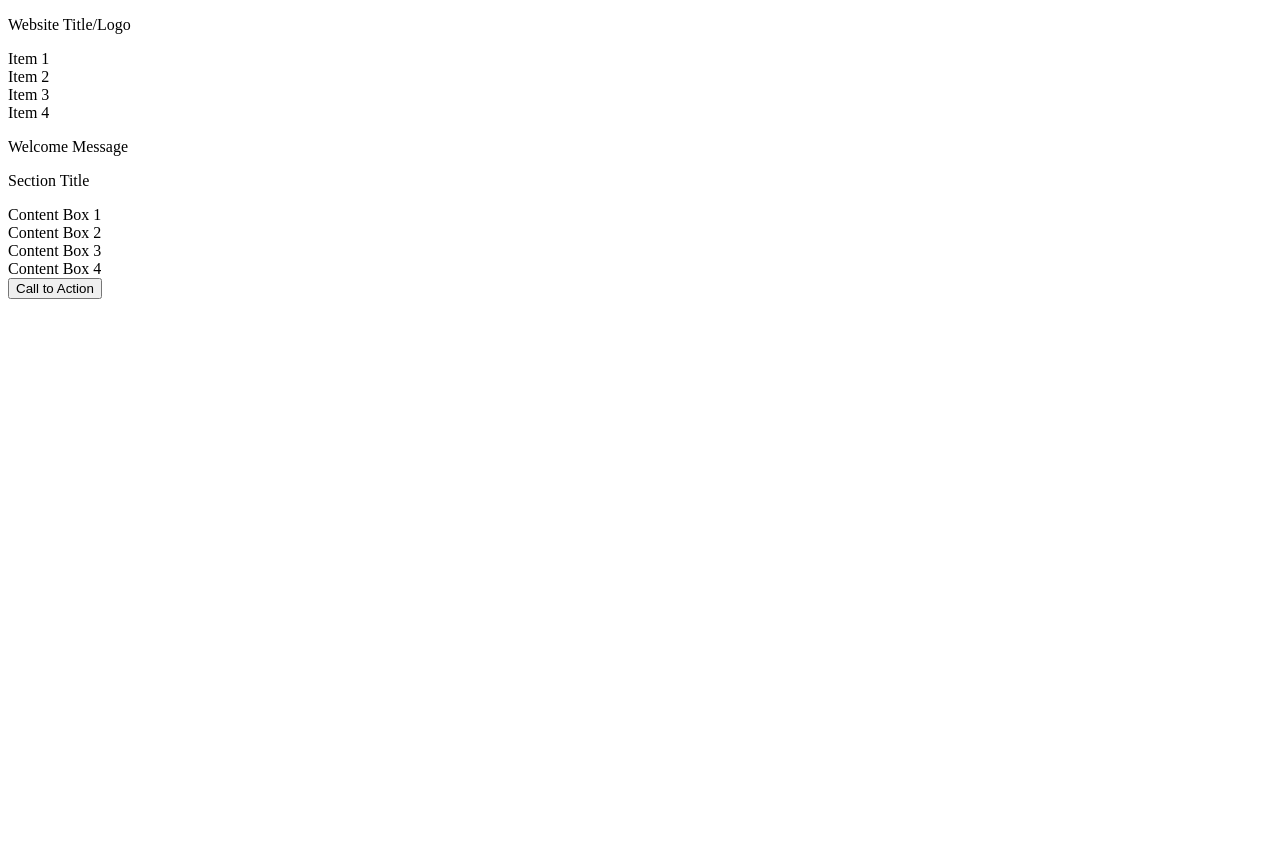
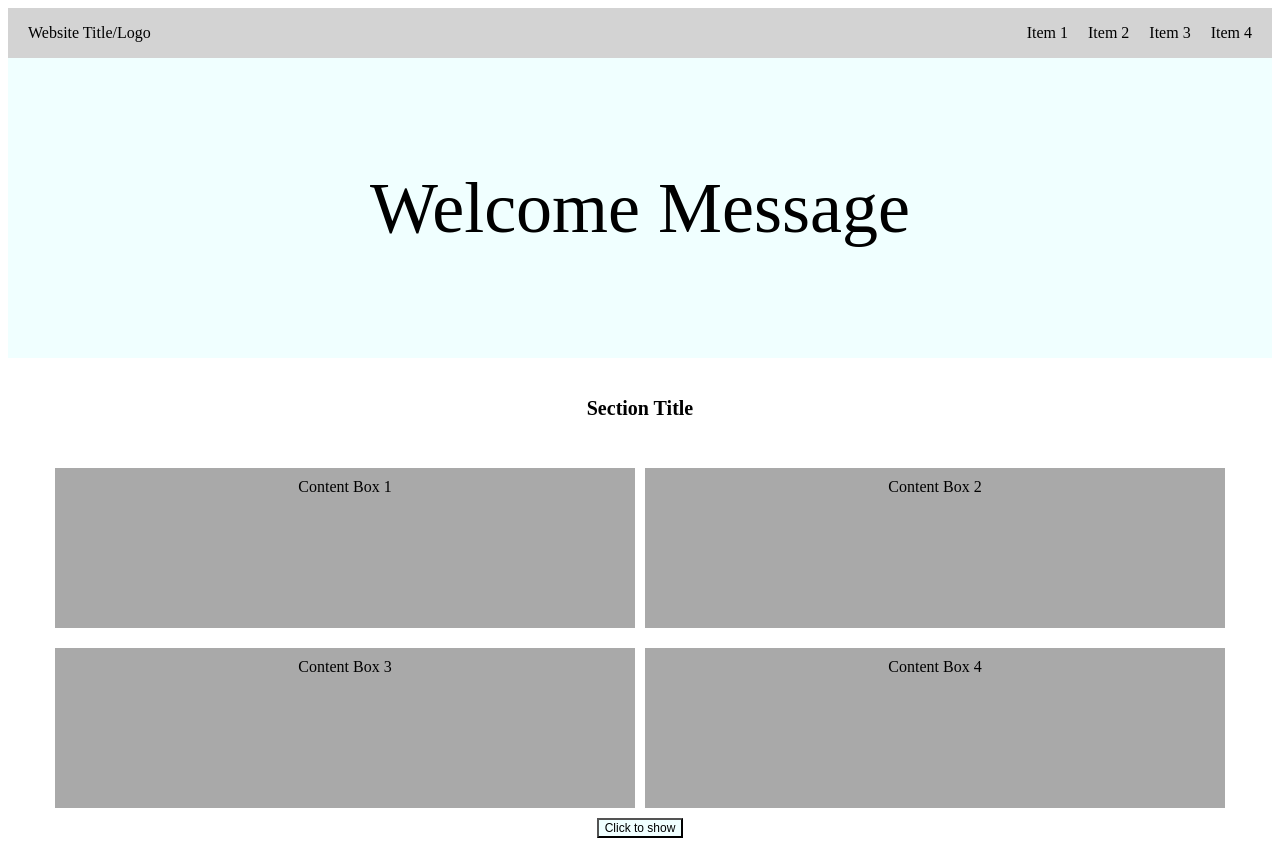
Before and after one commit to TanChuWen/remote-assignments, a plain HTML site: page Week-2/Assignment-2/index.html in a window 1280 px wide. Before the commit the page ends 800 px from the top, so only its background shows below. Drawn offline with Linux system fonts and the light colour scheme.

Commit message:
Update Assignment-2

```diff
--- a/Week-2/Assignment-2/index.html
+++ b/Week-2/Assignment-2/index.html
@@ -19,7 +19,7 @@
             <p class="section-title">Section Title</p>
         </section>
 
-
+        <div class="show-boxes"> <!--這邊是一開始就顯示的 boxes -->
             <div class="content1-boxes">
                 <div class="box1">Content Box 1</div>
                 <div class="box2">Content Box 2</div>
@@ -29,11 +29,25 @@
                 <div class="box3">Content Box 3</div>
                 <div class="box4">Content Box 4</div>
             </div>
+         </div>
 
         <div class="call-to-action">
-            <button>Call to Action</button>
+            <button>Click to show</button>
         </div>
-        <script src="Week-2/Assignment-2/script.js"></script>
+
+        <div class="hidden-boxes"> <!--這邊是一開始要隱藏，點了 button 才會顯示的 boxes -->
+            <div class="content1-boxes">
+                <div class="box1">Content Box 1</div>
+                <div class="box2">Content Box 2</div>
+            </div>
+
+            <div class="content2-boxes">
+                <div class="box3">Content Box 3</div>
+                <div class="box4">Content Box 4</div>
+            </div>
+         </div>
+
+        <script src="script.js"></script> <!--.js檔案跟.html檔案在同一個資料夾中-->
     </body>
 
 
--- a/Week-2/Assignment-2/script.js
+++ b/Week-2/Assignment-2/script.js
@@ -0,0 +1,24 @@
+// 第一題
+const welcome_message_block = document.querySelector(".welcome");
+welcome_message_block.addEventListener('click',()=>{
+    const message_text = document.querySelector(".welcome-paragraph");
+    message_text.textContent = "Have a Good Time!"
+});
+
+//第二題
+// 一開始設定 display 是 none
+const hidden_boxes = document.querySelector(".hidden-boxes");
+hidden_boxes.style.display = 'none';
+
+const button_click_to_show = document.querySelector("button");
+button_click_to_show.addEventListener('click', ()=>{
+
+    if(hidden_boxes.style.display === 'none'){
+        hidden_boxes.style.display = 'block';
+        button_click_to_show.textContent = "click to hide";
+    }else{
+        hidden_boxes.style.display = 'none';
+        button_click_to_show.textContent = "click to show";
+    }
+
+});
--- a/Week-2/Assignment-2/style.css
+++ b/Week-2/Assignment-2/style.css
@@ -0,0 +1,83 @@
+* {
+    box-sizing: border-box;
+}
+
+.container {
+    display: flex;
+    height: 50px;
+    background-color:lightgray;
+    font-size: 16px;
+
+}
+
+.logo{
+    margin-right: auto;
+    margin-left: 20px;
+    margin-top: auto;
+    margin-bottom: auto;
+
+}
+
+.item-1, .item-2, .item-3, .item-4{
+    margin-right: 20px;
+    margin-top: auto;
+    margin-bottom: auto;
+}
+
+.welcome {
+    display: flex;
+    height: 300px;
+    background-color: azure;
+}
+
+.welcome-paragraph{
+    margin: auto;
+    font-size: 72px;
+}
+
+.content-layout{
+    display: flex;
+    height: 100px;
+}
+
+.section-title{
+    font-size: 20px;
+    font-weight: bold;
+    margin: auto;
+}
+
+.content1-boxes, .content2-boxes{
+    display: flex;
+    flex-direction: row;
+    width: 1200px;
+    padding: 10px;
+    margin: auto;
+
+}
+
+.box1, .box2, .box3, .box4 {
+    height: 160px;
+    padding: 10px;
+    border-color: white;
+    background-color: darkgrey;
+    border-width: 10px;
+    margin-left: auto;
+    margin-right: auto;
+    width: 580px;
+    margin: auto;
+    text-align: center;
+}
+
+.call-to-action{
+    display: flex;
+}
+
+button{
+    background-color: azure;
+    font-size: 12px;
+    margin: auto;
+}
+
+.hidden-boxes{
+    display: none;
+}
```
Also changed, not shown: Week-2/Assignment-1/script.js (+6 -6 lines). Lines whose indentation alone changed are shown as unchanged.
